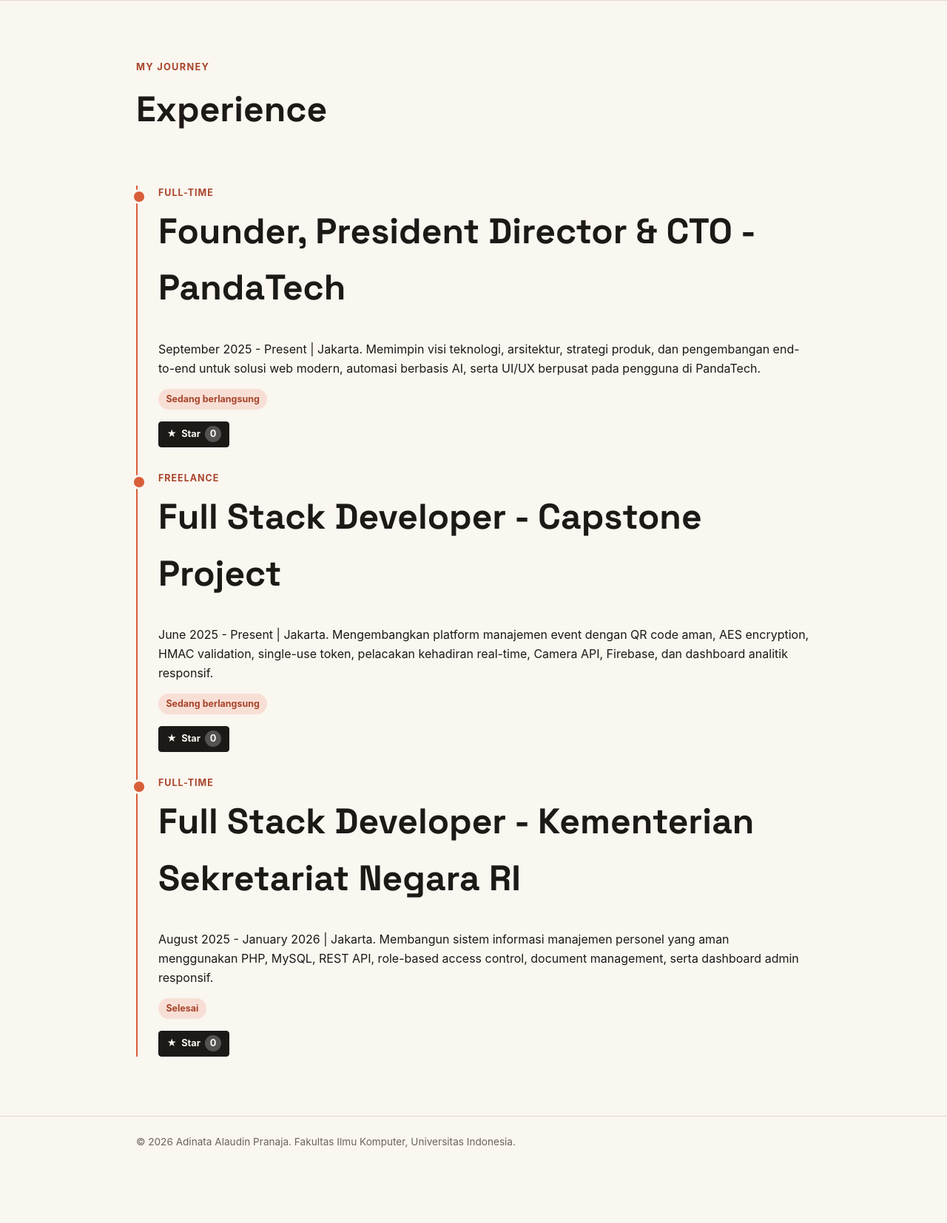
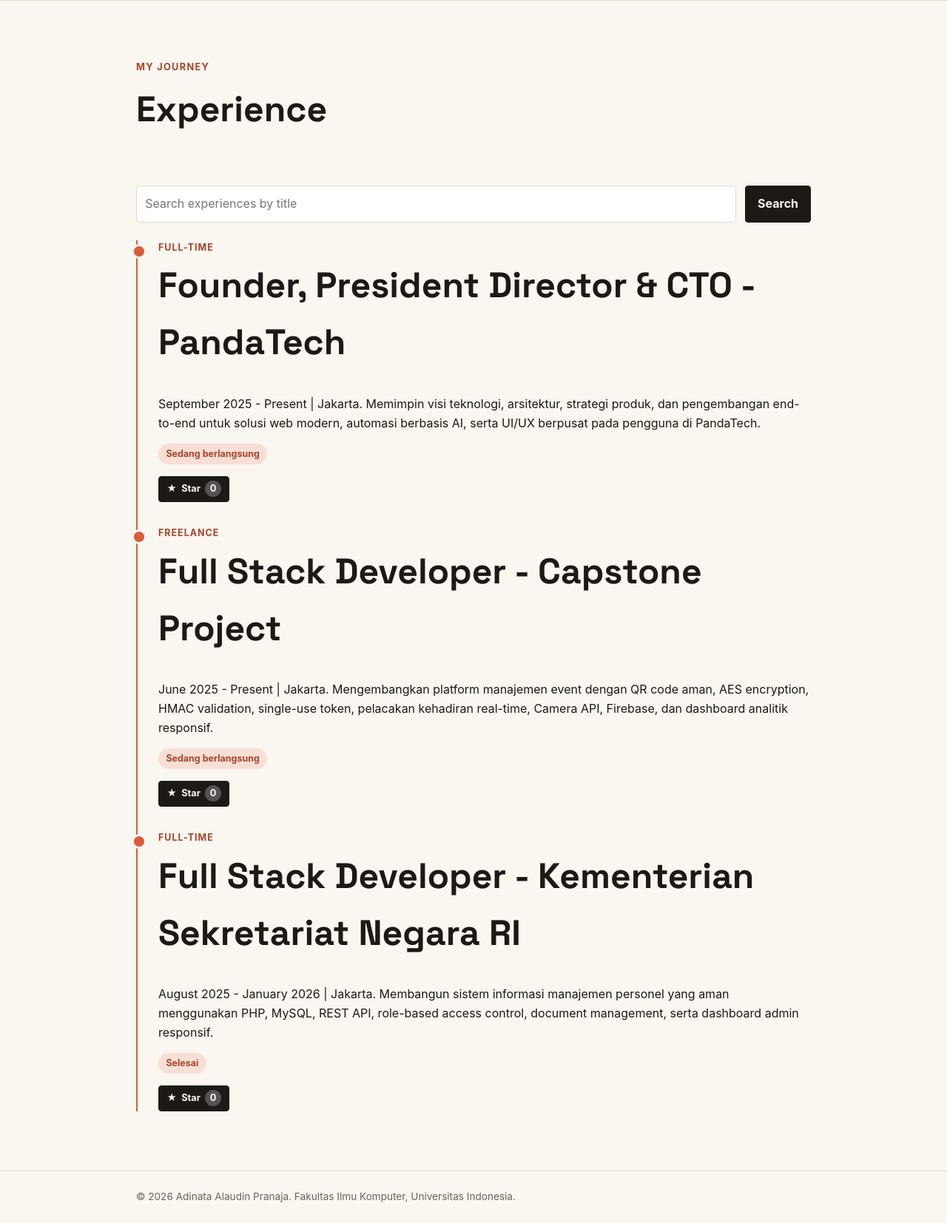
Before and after one commit to adinatapranaja/myportofolio, a Django app: page /experience/ in a window 1280 px wide. Shown: the part 74-1728 px from the top of the page at 74% size. Before the commit the page ends 1626 px from the top, so only its background shows below. Run offline with Django 5.2, Linux system fonts and the light colour scheme; data comes from the database, SQL or seed files in the repository; tables that the repository leaves empty hold one stand-in row (values such as "Sample post").

Commit message:
feat: load experiences via AJAX with debounced search

```diff
--- a/main/views.py
+++ b/main/views.py
@@ -82,15 +82,11 @@ def logout_user(request):
 
 
 def show_experience(request):
-    experiences = Experience.objects.prefetch_related('starred_by').all()
-    title_query = request.GET.get('title', '').strip()
-    if title_query:
-        experiences = experiences.filter(title__icontains=title_query)
-
     context = {
         'name': 'Adinata Alaudin Pranaja',
         'short_name': 'Adinata',
-        'experience_list': experiences,
+        'title_query': request.GET.get('title', '').strip(),
+        'card_experience': {'id': '00000000-0000-0000-0000-000000000000', 'title': ''},
         'is_editor': is_editor(request.user),
     }
     return render(request, 'experience.html', context)
--- /dev/null
+++ b/static/js/experience.js
@@ -0,0 +1,86 @@
+const experienceGrid = document.getElementById('experience-grid');
+const searchForm = document.getElementById('experience-search-form');
+const searchInput = document.getElementById('experience-title-search');
+const SEARCH_DEBOUNCE_DELAY = 300;
+let searchDebounceTimer;
+let experienceAbortController;
+
+function displayExperiencesState(state) {
+    for (const name of ['loading', 'error', 'empty', 'grid']) {
+        document.getElementById(`experience-${name}`).classList.toggle('hide', name !== state);
+    }
+    experienceGrid.setAttribute('aria-busy', String(state === 'loading'));
+}
+
+function buildExperienceCardElement(item) {
+    const card = document.getElementById('experience-card-template').content.firstElementChild.cloneNode(true);
+    const experience = item.fields;
+    // Only the UUID is substituted in trusted template attributes; data stays text.
+    if (!/^[0-9a-f-]{36}$/i.test(item.pk)) throw new Error('Invalid experience ID');
+    for (const element of card.querySelectorAll('*')) {
+        for (const attribute of [...element.attributes]) {
+            if (attribute.value.includes('00000000-0000-0000-0000-000000000000')) {
+                element.setAttribute(attribute.name, attribute.value.replaceAll('00000000-0000-0000-0000-000000000000', item.pk));
+            }
+        }
+    }
+    for (const field of ['title', 'description', 'category_display']) {
+        card.querySelector(`[data-field="${field}"]`).textContent = experience[field];
+    }
+    card.querySelector('.experience-status').textContent = experience.is_ongoing ? 'Sedang berlangsung' : 'Selesai';
+    const starButton = card.querySelector('.button-star');
+    starButton.classList.toggle('is-starred', experience.is_starred);
+    starButton.title = experience.star_count ? `Starred by ${experience.starred_by_names}` : 'Be the first to star';
+    card.querySelector('[data-field="star-label"]').textContent = experience.is_starred ? 'Unstar' : 'Star';
+    card.querySelector('.star-count').textContent = experience.star_count;
+    const deleteModal = card.querySelector('.project-delete-modal');
+    if (deleteModal) {
+        deleteModal.querySelector('strong').textContent = experience.title;
+        card.querySelector('button[popovertarget]').setAttribute('aria-label', `Delete ${experience.title}`);
+    }
+    return card;
+}
+
+async function fetchExperiences(searchQuery = '') {
+    experienceAbortController?.abort();
+    const controller = new AbortController();
+    experienceAbortController = controller;
+    displayExperiencesState('loading');
+    try {
+        const url = new URL(experienceGrid.dataset.endpoint, window.location.origin);
+        if (searchQuery) url.searchParams.set('title', searchQuery);
+        const response = await fetch(url, {
+            headers: {Accept: 'application/json'},
+            signal: controller.signal,
+        });
+        if (!response.ok) throw new Error(`HTTP ${response.status}`);
+        const experiences = await response.json();
+        if (controller.signal.aborted) return;
+        experienceGrid.replaceChildren(...experiences.map(buildExperienceCardElement));
+        document.getElementById('experience-empty').textContent = searchQuery
+            ? 'No experiences match that title.' : 'Belum ada pengalaman yang ditambahkan.';
+        displayExperiencesState(experiences.length ? 'grid' : 'empty');
+    } catch (error) {
+        if (controller.signal.aborted) return;
+        console.error('Error loading experience:', error);
+        displayExperiencesState('error');
+    }
+}
+
+function searchExperiences() {
+    fetchExperiences(searchInput.value.trim());
+}
+
+searchInput.addEventListener('input', () => {
+    clearTimeout(searchDebounceTimer);
+    experienceAbortController?.abort();
+    searchDebounceTimer = setTimeout(searchExperiences, SEARCH_DEBOUNCE_DELAY);
+});
+
+searchForm.addEventListener('submit', (event) => {
+    event.preventDefault();
+    clearTimeout(searchDebounceTimer);
+    searchExperiences();
+});
+
+fetchExperiences(searchInput.value.trim());
--- a/templates/experience.html
+++ b/templates/experience.html
@@ -1,4 +1,5 @@
 {% extends "base.html" %}
+{% load static %}
 
 {% block meta %}
     <title>Experience - {{ name }}</title>
@@ -15,32 +16,42 @@
                         <a class="button" href="{% url 'main:create_experience' %}">Add experience</a>
                     {% endif %}
                 </div>
-                <div class="experience-list">
-                    {% for experience in experience_list %}
+                <form id="experience-search-form" class="project-search">
+                    <label class="visually-hidden" for="experience-title-search">Search experiences by title</label>
+                    <input id="experience-title-search" type="search" name="title" value="{{ title_query }}" placeholder="Search experiences by title">
+                    <button type="submit" class="button">Search</button>
+                </form>
+                <p id="experience-loading" class="empty-state" role="status">Memuat pengalaman...</p>
+                <p id="experience-error" class="empty-state hide" role="alert">Gagal memuat pengalaman. Silakan coba lagi dengan tombol Search.</p>
+                <p id="experience-empty" class="empty-state hide" role="status">Belum ada pengalaman yang ditambahkan.</p>
+                <div id="experience-grid" class="experience-list hide" data-endpoint="{% url 'main:get_experiences_json' %}"></div>
+                <noscript>Aktifkan JavaScript untuk menampilkan dan mencari pengalaman.</noscript>
+                <template id="experience-card-template">
                     <article class="experience-item">
-                            <p class="experience-label">{{ experience.get_category_display }}</p>
-                            <h2>{{ experience.title }}</h2>
-                            <p>{{ experience.description }}</p>
-                            {% if experience.is_ongoing %}
-                                <p class="experience-status">Sedang berlangsung</p>
-                            {% else %}
-                                <p class="experience-status">Selesai</p>
-                            {% endif %}
+                        <p class="experience-label" data-field="category_display"></p>
+                        <h2 data-field="title"></h2>
+                        <p data-field="description"></p>
+                        <p class="experience-status"></p>
                         <div class="experience-actions">
-                                {% include "components/experience_star.html" %}
+                            <form method="post" action="{% url 'main:toggle_experience_star' card_experience.id %}" class="star-form">
+                                {% csrf_token %}
+                                <button type="submit" class="button button-small button-star">
+                                    <span aria-hidden="true">★</span>
+                                    <span data-field="star-label">Star</span>
+                                    <span class="star-count"></span>
+                                </button>
+                            </form>
                             {% if user.is_superuser or is_editor %}
-                                    <a class="button button-small" href="{% url 'main:edit_experience' experience.id %}">Edit</a>
+                                <a class="button button-small" href="{% url 'main:edit_experience' card_experience.id %}">Edit</a>
                             {% endif %}
                             {% if user.is_superuser %}
-                                    {% include "components/experience_delete_modal.html" with experience=experience %}
+                                {% include "components/experience_delete_modal.html" with experience=card_experience %}
                             {% endif %}
                         </div>
                     </article>
-                    {% empty %}
-                        <p class="empty-state">Belum ada pengalaman yang ditambahkan.</p>
-                    {% endfor %}
-                </div>
+                </template>
             </div>
         </section>
     </main>
+    <script src="{% static 'js/experience.js' %}" defer></script>
 {% endblock content %}
```
Also changed, not shown: main/tests.py (+29 -5 lines). Lines whose indentation alone changed are shown as unchanged.
